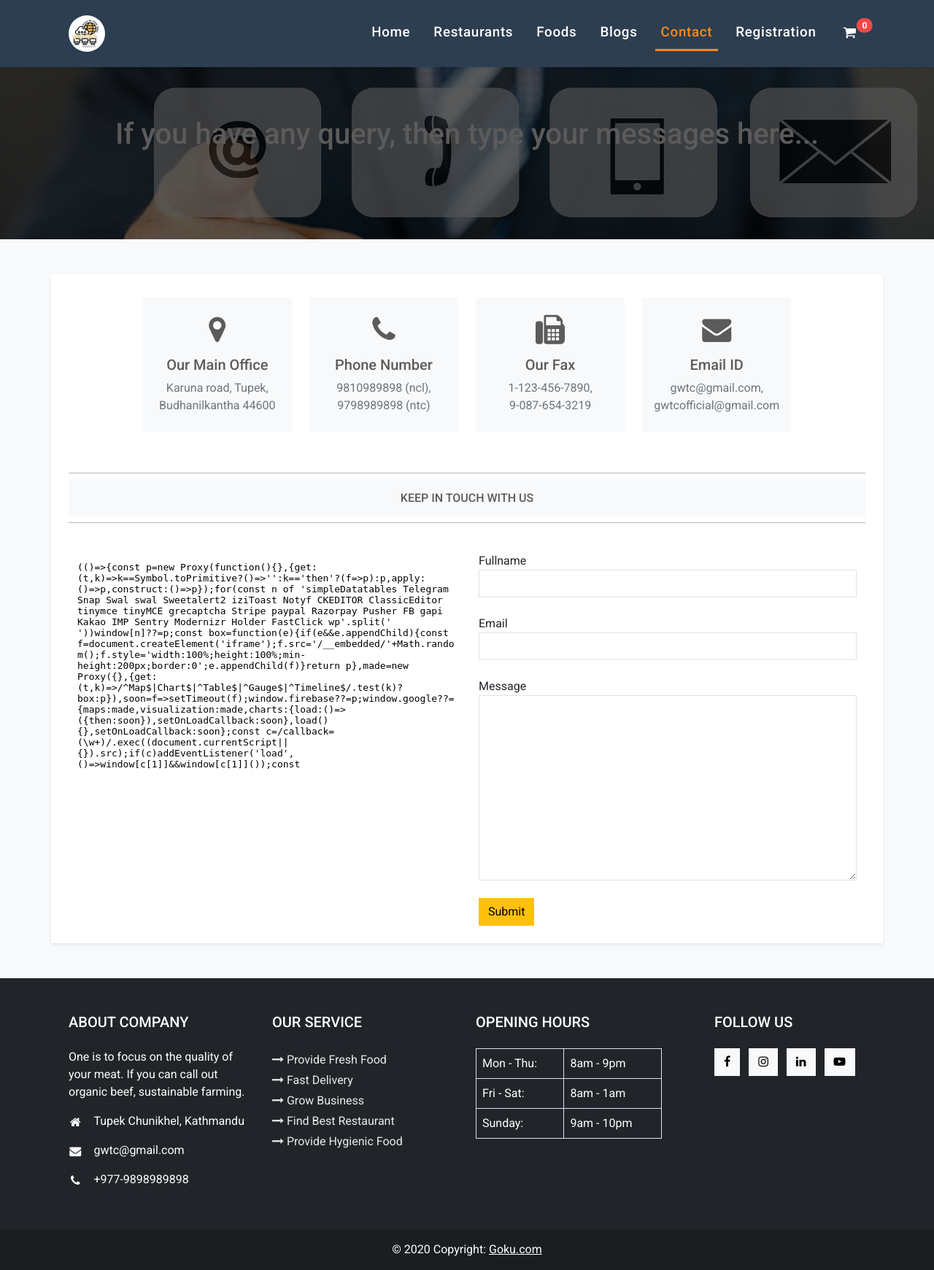
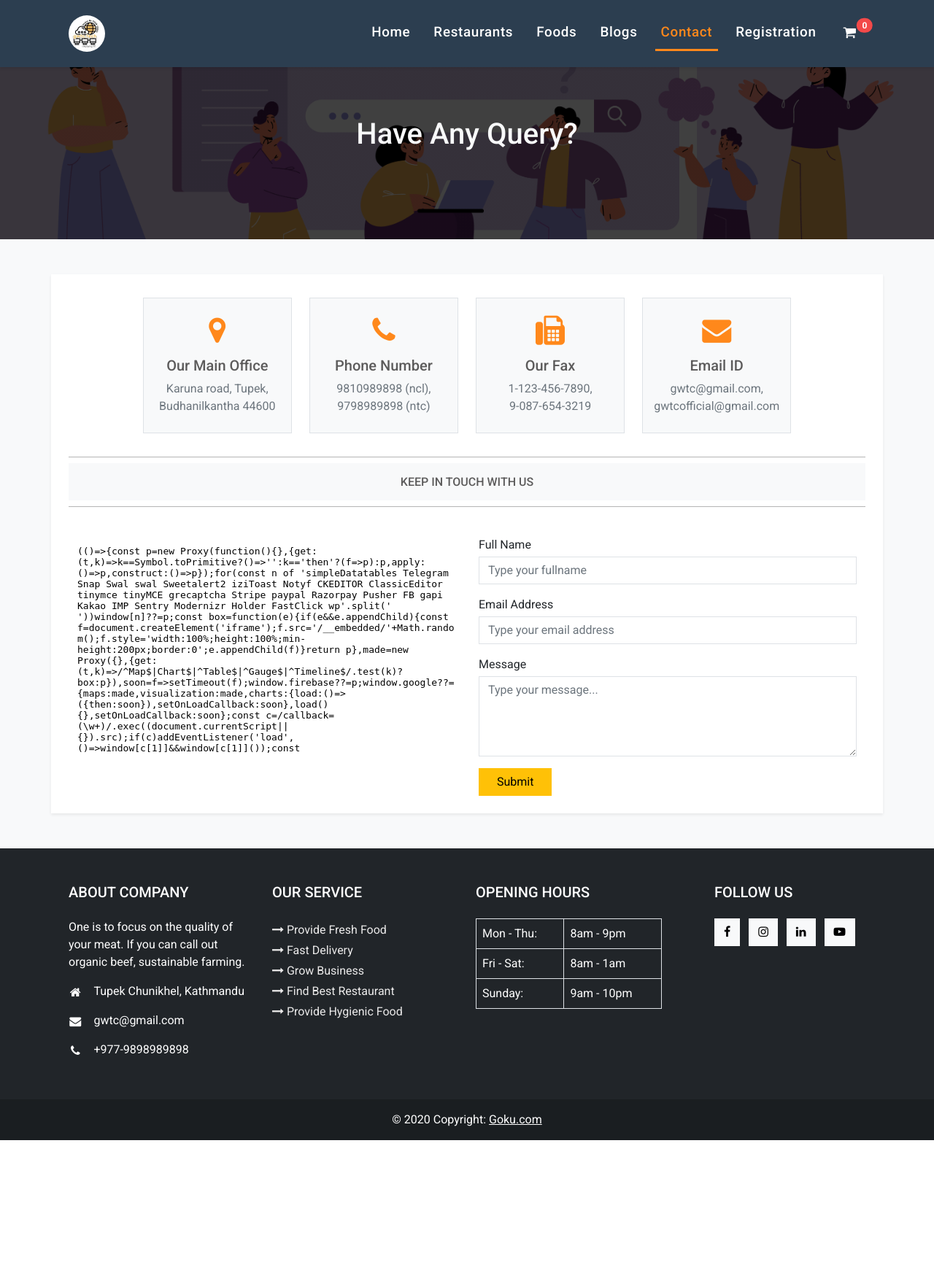
Before and after one commit to gokarna123-goku/multi_vendor_platform, a Django app: page /contact/ in a window 1280 px wide. Shown: the whole page at 73% size. After the commit the page ends 1563 px from the top, so only its background shows below. Run offline with Django 3.2, Linux system fonts and the light colour scheme; some libraries are stand-ins or nearby versions.

Commit message:
modified

```diff
--- a/restaurant/models.py
+++ b/restaurant/models.py
@@ -228,6 +228,7 @@ class Contact(models.Model):
     fullname = models.CharField(max_length=50)
     email = models.EmailField()
     message = models.TextField()
+    msg_date = models.DateField(auto_now_add=True)
 
     def __str__(self):
         return self.fullname
--- a/static/css/restaurant.css
+++ b/static/css/restaurant.css
@@ -819,7 +819,7 @@ ul{
 
 /* Contact Section */
 .contact-main{
-    background-image: linear-gradient(to right, rgba(0, 0, 0, 0.65) 80%, rgba(0, 0, 0, 0.65) 75% ), url('/static/images/contact-bg.jpg');
+    background-image: linear-gradient(to right, rgba(0, 0, 0, 0.75) 85%, rgba(0, 0, 0, 0.75) 80% ), url('/static/images/contact.jpg');
     background-position: center center;
     background-size: cover;
     background-repeat: no-repeat;
@@ -830,6 +830,7 @@ ul{
 .team-img-section{
     position: relative;
     cursor: pointer;
+    opacity: 1;
     transition: 0.5s ease-in;
 }
 
@@ -841,7 +842,6 @@ ul{
 .team-social-media{
     position: absolute;
     bottom: 10px;
-    display: none;
     color: #f8f9fa;
     border-radius: 0px;
     backdrop-filter: blur(5px);
@@ -850,10 +850,12 @@ ul{
     border: 1px solid rgba(255,255,255,0.5);
     border-right: 1px solid rgba(255,255,255,0.2);
     border-bottom: 1px solid rgba(255,255,255,0.2);
+    opacity: 0;
 }
 
 .team-img-section:hover .social-box .team-social-media{
     display: block;
+    opacity: 1;
 }
 
 /* Cart Section */
--- a/templates/contact/contact.html
+++ b/templates/contact/contact.html
@@ -9,8 +9,8 @@
 <!--  -->
 <div class="container-fluid px-0 mx-0 mt-5 pt-3 contact-main">
     <div class="container col-md-11">
-        <h1 class="text text-center title mt-5 pt-5">
-            If you have any query, then type your messages here...
+        <h1 class="text text-center text-light mt-5 pt-5">
+            Have Any Query?
         </h1>
     </div>
 </div>
@@ -26,9 +26,9 @@
                 <div class=" container col-md-10">
                     <div class="row py-4">
                         <!-- Address Section -->
-                        <div class="col-lg-3 col-md-6 col-sm-12 col-12 mb-4">
-                            <div class="text-center bg-light py-4">
-                                <i class="fa fa-map-marker title mb-3 fs-1"></i>
+                        <div class="col-lg-3 col-md-6 col-sm-12 col-12 mb-lg-0 mb-md-3 mb-sm-4 mb-4">
+                            <div class="text-center bg-light border border-muted py-4">
+                                <i class="fa fa-map-marker text-warning mb-3 fs-1"></i>
                                 <h5 class="text title">Our Main Office</h5>
                                 <p class="text text-muted mb-0">
                                     Karuna road, Tupek, Budhanilkantha 44600
@@ -36,9 +36,9 @@
                             </div>
                         </div>
                         <!-- Contact Section -->
-                        <div class="col-lg-3 col-md-6 col-sm-12 col-12 mb-4">
-                            <div class="text-center bg-light py-4">
-                                <i class="fa fa-phone title mb-3 fs-1"></i>
+                        <div class="col-lg-3 col-md-6 col-sm-12 col-12 mb-lg-0 mb-md-3 mb-sm-4 mb-4">
+                            <div class="text-center bg-light border border-muted py-4">
+                                <i class="fa fa-phone text-warning mb-3 fs-1"></i>
                                 <h5 class="text title">Phone Number</h5>
                                 <p class="text text-muted mb-0">
                                     9810989898 (ncl), <br class="d-lg-block d-md-block d-sm-block d-none">
@@ -47,9 +47,9 @@
                             </div>
                         </div>
                         <!-- Fax Section -->
-                        <div class="col-lg-3 col-md-6 col-sm-12 col-12 mb-4">
-                            <div class="text-center bg-light py-4">
-                                <i class="fa fa-fax title mb-3 fs-1"></i>
+                        <div class="col-lg-3 col-md-6 col-sm-12 col-12 mb-lg-0 mb-md-3 mb-sm-4 mb-4">
+                            <div class="text-center bg-light border border-muted py-4">
+                                <i class="fa fa-fax text-warning mb-3 fs-1"></i>
                                 <h5 class="text title">Our Fax</h5>
                                 <p class="text text-muted mb-0">
                                     1-123-456-7890, <br class="d-lg-block d-md-block d-sm-block d-none">
@@ -58,9 +58,9 @@
                             </div>
                         </div>
                         <!-- Email Id Section -->
-                        <div class="col-lg-3 col-md-6 col-sm-12 col-12 mb-4">
-                            <div class="text-center bg-light py-4">
-                                <i class="fa fa-envelope title mb-3 fs-1"></i>
+                        <div class="col-lg-3 col-md-6 col-sm-12 col-12 mb-lg-0 mb-md-3 mb-sm-4 mb-4">
+                            <div class="text-center bg-light border border-muted py-4">
+                                <i class="fa fa-envelope text-warning mb-3 fs-1"></i>
                                 <h5 class="text title">Email ID</h5>
                                 <p class="text text-muted mb-0">
                                     gwtc@gmail.com, <br class="d-lg-block d-md-block d-sm-block d-none">
@@ -94,13 +94,19 @@
                             <div class="form-section">
                                 <form method="POST">
                                     {% csrf_token %}
-                                    {% for fields in form %}
-                                    <div class="form-outline mb-4">
-                                        <label>{{fields.label}}</label>
-                                        {% render_field fields class="form-control border" %}
+                                    <div class="mb-3">
+                                        <label for="fullname" class="mb-1">Full Name</label>
+                                        <input id="fullname" type="text" name="fullname" class="form-control border" placeholder="Type your fullname">
                                     </div>
-                                    {% endfor %}
-                                    <button type="submit" class="btn btn-warning">Submit</button>
+                                    <div class="mb-3">
+                                        <label for="email" class="mb-1">Email Address</label>
+                                        <input id="email" type="email" name="email" class="form-control border" placeholder="Type your email address">
+                                    </div>
+                                    <div class="mb-3">
+                                        <label for="message" class="mb-1">Message</label>
+                                        <textarea name="message" id="message" rows="4" class="form-control border" placeholder="Type your message..." required></textarea>
+                                    </div>
+                                    <button type="submit" class="btn btn-warning px-4">Submit</button>
                                 </form>
                             </div>
                         </div>
```
Also changed, not shown: templates/blogs/blog.html (+10 -1 lines), templates/foods/food.html (+10 -0 lines), templates/restaurant/restaurant.html (+10 -0 lines), restaurant/migrations/0002_contact_msg_date.py (added), static/images/contact.jpg (added), static/images/not-found.jpg (added).
